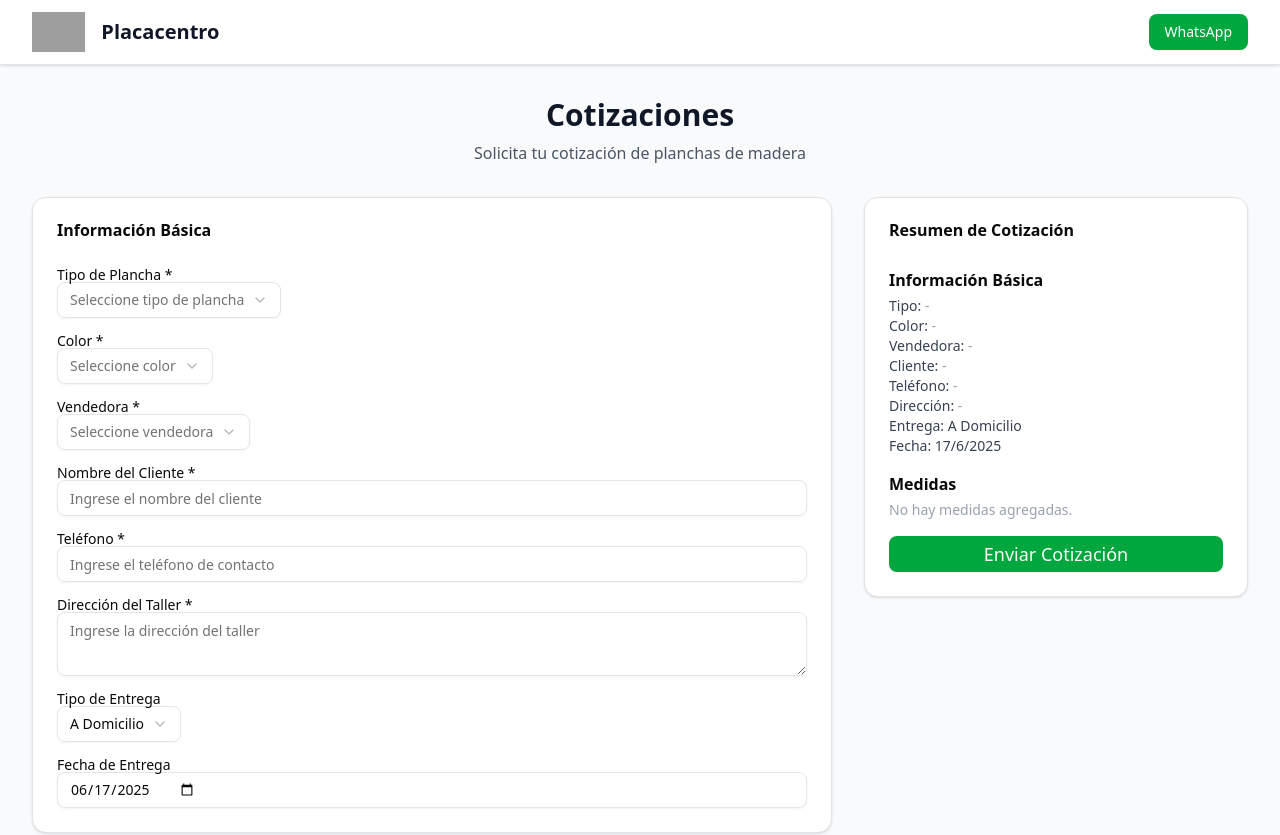
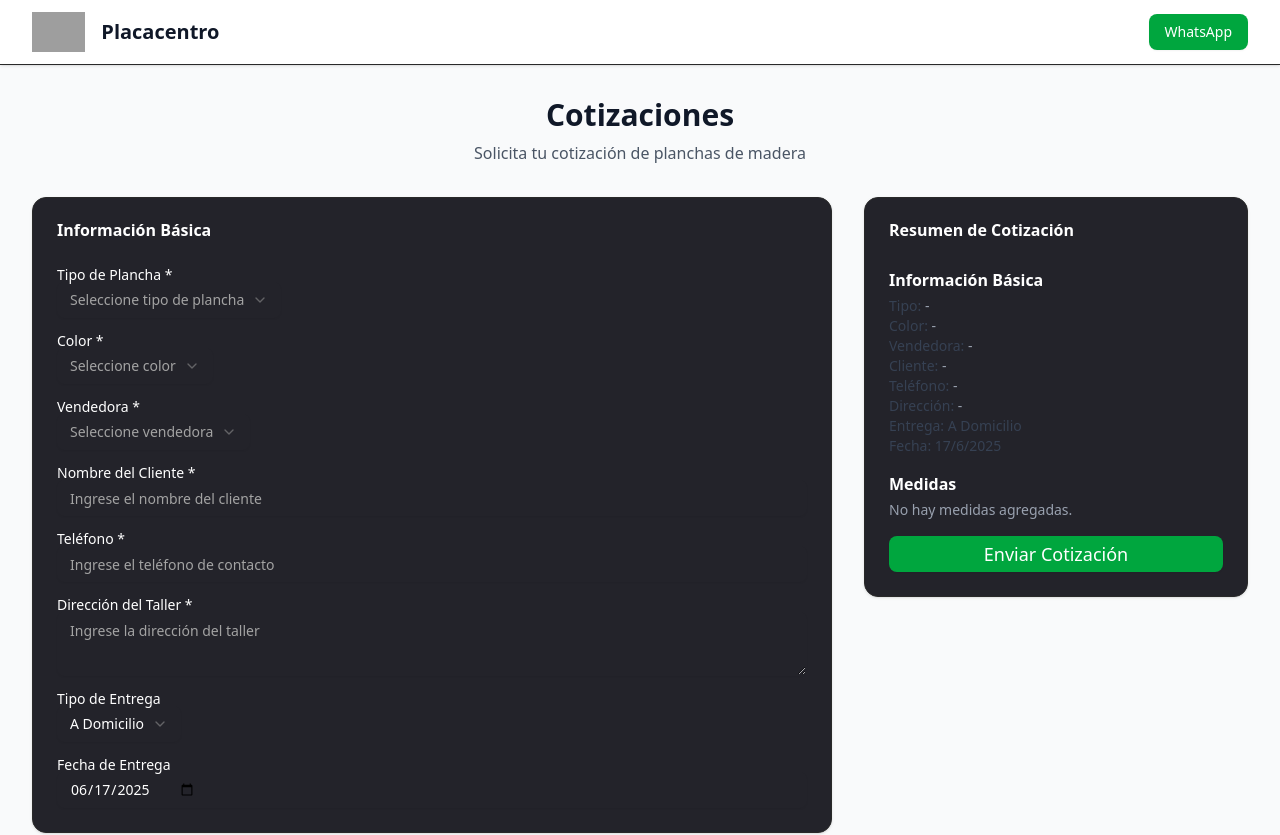
Before and after one commit to ObjetivoCesar/placacentro3, a React (Vite) app: page / in a window 1280 px wide. Shown: the top 835 px of the page. Built offline with nearby package versions, Linux system fonts and the light colour scheme; grey boxes are pictures that could not be loaded.

Commit message:
style: aplica paleta de colores Placacentro, fondo oscuro, acentos naranjas y tarjetas modernas

```diff
--- a/src/App.css
+++ b/src/App.css
@@ -43,71 +43,61 @@
 
 :root {
   --radius: 0.625rem;
-  --background: oklch(1 0 0);
-  --foreground: oklch(0.145 0 0);
-  --card: oklch(1 0 0);
-  --card-foreground: oklch(0.145 0 0);
-  --popover: oklch(1 0 0);
-  --popover-foreground: oklch(0.145 0 0);
-  --primary: oklch(0.205 0 0);
-  --primary-foreground: oklch(0.985 0 0);
-  --secondary: oklch(0.97 0 0);
-  --secondary-foreground: oklch(0.205 0 0);
-  --muted: oklch(0.97 0 0);
-  --muted-foreground: oklch(0.556 0 0);
-  --accent: oklch(0.97 0 0);
-  --accent-foreground: oklch(0.205 0 0);
-  --destructive: oklch(0.577 0.245 27.325);
-  --border: oklch(0.922 0 0);
-  --input: oklch(0.922 0 0);
-  --ring: oklch(0.708 0 0);
-  --chart-1: oklch(0.646 0.222 41.116);
-  --chart-2: oklch(0.6 0.118 184.704);
-  --chart-3: oklch(0.398 0.07 227.392);
-  --chart-4: oklch(0.828 0.189 84.429);
-  --chart-5: oklch(0.769 0.188 70.08);
-  --sidebar: oklch(0.985 0 0);
-  --sidebar-foreground: oklch(0.145 0 0);
-  --sidebar-primary: oklch(0.205 0 0);
-  --sidebar-primary-foreground: oklch(0.985 0 0);
-  --sidebar-accent: oklch(0.97 0 0);
-  --sidebar-accent-foreground: oklch(0.205 0 0);
-  --sidebar-border: oklch(0.922 0 0);
-  --sidebar-ring: oklch(0.708 0 0);
+  --background: #18181b;
+  --foreground: #fff;
+  --card: #23232a;
+  --card-foreground: #fff;
+  --popover: #23232a;
+  --popover-foreground: #fff;
+  --primary: #ff8800;
+  --primary-foreground: #fff;
+  --secondary: #16a34a;
+  --secondary-foreground: #fff;
+  --muted: #23232a;
+  --muted-foreground: #a3a3a3;
+  --accent: #ff8800;
+  --accent-foreground: #fff;
+  --destructive: #ff8800;
+  --border: #292929;
+  --input: #23232a;
+  --ring: #ff8800;
+  --sidebar: #23232a;
+  --sidebar-foreground: #fff;
+  --sidebar-primary: #ff8800;
+  --sidebar-primary-foreground: #fff;
+  --sidebar-accent: #16a34a;
+  --sidebar-accent-foreground: #fff;
+  --sidebar-border: #292929;
+  --sidebar-ring: #ff8800;
 }
 
 .dark {
-  --background: oklch(0.145 0 0);
-  --foreground: oklch(0.985 0 0);
-  --card: oklch(0.205 0 0);
-  --card-foreground: oklch(0.985 0 0);
-  --popover: oklch(0.205 0 0);
-  --popover-foreground: oklch(0.985 0 0);
-  --primary: oklch(0.922 0 0);
-  --primary-foreground: oklch(0.205 0 0);
-  --secondary: oklch(0.269 0 0);
-  --secondary-foreground: oklch(0.985 0 0);
-  --muted: oklch(0.269 0 0);
-  --muted-foreground: oklch(0.708 0 0);
-  --accent: oklch(0.269 0 0);
-  --accent-foreground: oklch(0.985 0 0);
-  --destructive: oklch(0.704 0.191 22.216);
-  --border: oklch(1 0 0 / 10%);
-  --input: oklch(1 0 0 / 15%);
-  --ring: oklch(0.556 0 0);
-  --chart-1: oklch(0.488 0.243 264.376);
-  --chart-2: oklch(0.696 0.17 162.48);
-  --chart-3: oklch(0.769 0.188 70.08);
-  --chart-4: oklch(0.627 0.265 303.9);
-  --chart-5: oklch(0.645 0.246 16.439);
-  --sidebar: oklch(0.205 0 0);
-  --sidebar-foreground: oklch(0.985 0 0);
-  --sidebar-primary: oklch(0.488 0.243 264.376);
-  --sidebar-primary-foreground: oklch(0.985 0 0);
-  --sidebar-accent: oklch(0.269 0 0);
-  --sidebar-accent-foreground: oklch(0.985 0 0);
-  --sidebar-border: oklch(1 0 0 / 10%);
-  --sidebar-ring: oklch(0.556 0 0);
+  --background: #18181b;
+  --foreground: #fff;
+  --card: #23232a;
+  --card-foreground: #fff;
+  --popover: #23232a;
+  --popover-foreground: #fff;
+  --primary: #ff8800;
+  --primary-foreground: #fff;
+  --secondary: #16a34a;
+  --secondary-foreground: #fff;
+  --muted: #23232a;
+  --muted-foreground: #a3a3a3;
+  --accent: #ff8800;
+  --accent-foreground: #fff;
+  --destructive: #ff8800;
+  --border: #292929;
+  --input: #23232a;
+  --ring: #ff8800;
+  --sidebar: #23232a;
+  --sidebar-foreground: #fff;
+  --sidebar-primary: #ff8800;
+  --sidebar-primary-foreground: #fff;
+  --sidebar-accent: #16a34a;
+  --sidebar-accent-foreground: #fff;
+  --sidebar-border: #292929;
+  --sidebar-ring: #ff8800;
 }
 
 @layer base {
@@ -116,5 +106,6 @@
   }
   body {
     @apply bg-background text-foreground;
+    background: linear-gradient(135deg, #18181b 0%, #23232a 50%, #18181b 100%);
   }
 }
```
